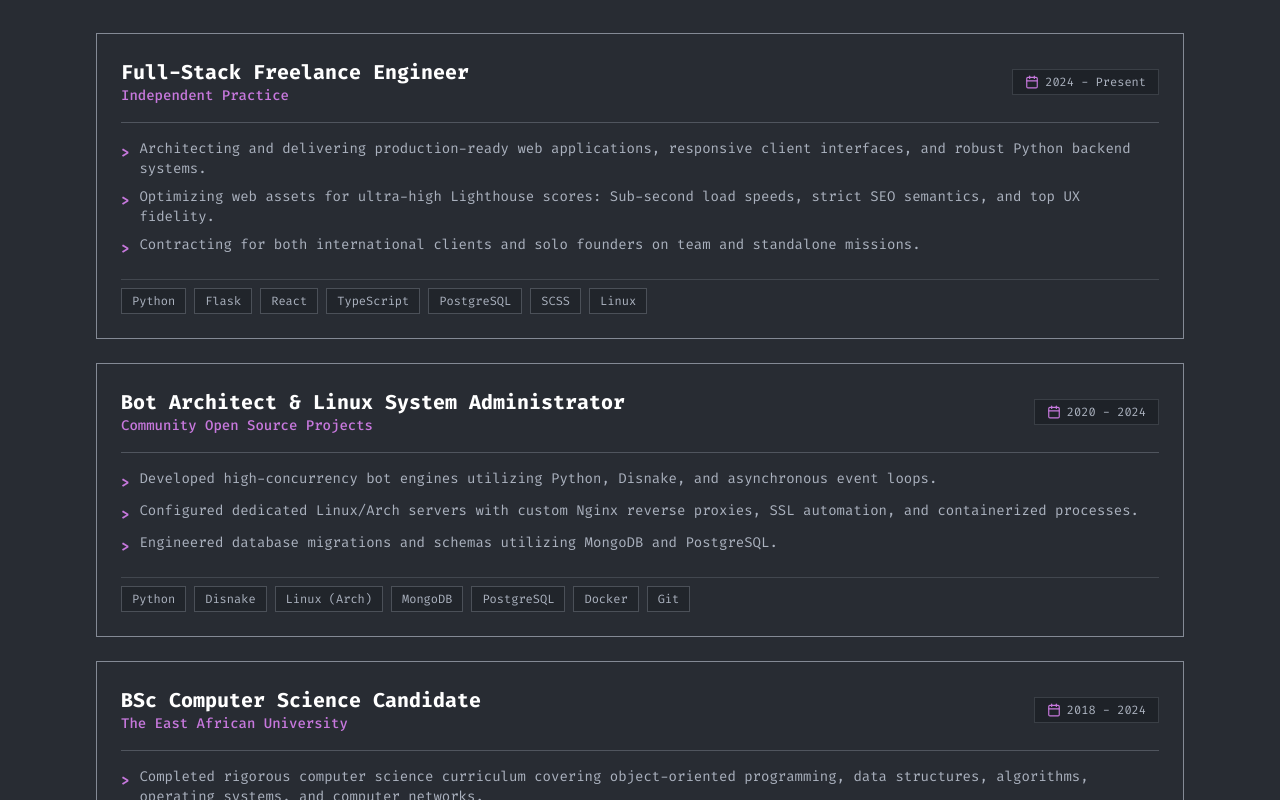
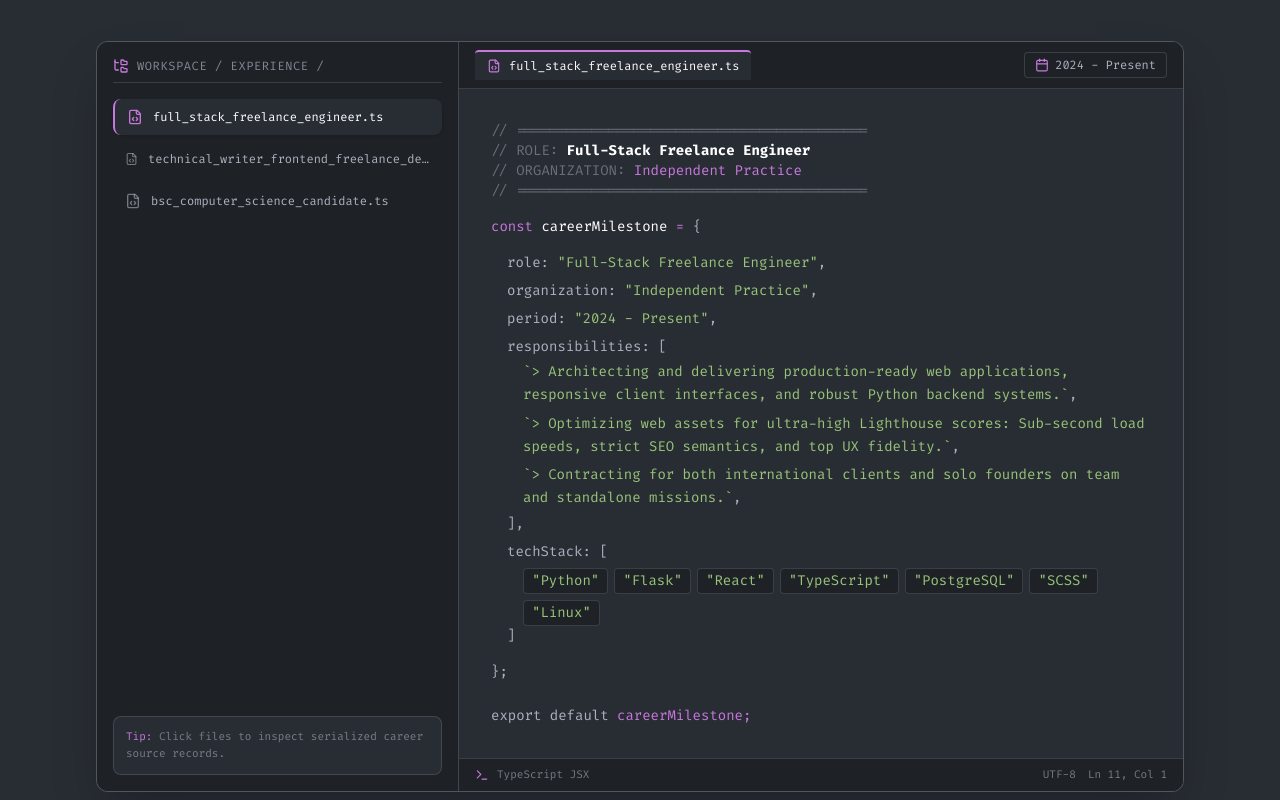
Before and after one commit to shepherd-bit/PORTFOLIO-1, a React (Vite) app: page / in a window 1280 px wide. Shown: the part 2940-3740 px from the top of the page. Built offline with nearby package versions, Linux system fonts and the light colour scheme.

Commit message:
Update Experience.tsx

```diff
--- a/src/components/Experience.tsx
+++ b/src/components/Experience.tsx
@@ -1,13 +1,41 @@
-import { Briefcase, GraduationCap, Calendar, CheckCircle2 } from 'lucide-react';
-import { experienceData } from '../data/portfolioData';
+import { useState } from 'react';
+import { FileCode, FolderTree, Terminal, Calendar } from 'lucide-react';
+import { experienceData as originalExperienceData } from '../data/portfolioData';
+
+// Custom override data to update the second role while keeping 1 and 3 intact
+const experienceData = originalExperienceData.map((item, index) => {
+  if (index === 1) {
+    return {
+      ...item,
+      role: "Technical Writer & Frontend Freelance Developer",
+      organization: "Private Contractors & Freelance Platforms",
+      description: [
+        "Crafting high-impact architectural documentation, API guides, and technical whitepapers for scaling tech startups.",
+        "Developing responsive, high-performance client-side interfaces and component libraries for international freelance clients.",
+        "Bridging complex system engineering concepts with clear, developer-friendly documentation and clean modular codebases."
+      ],
+      technologies: ["Markdown", "TypeScript", "React", "Tailwind CSS", "Git", "API Documentation"]
+    };
+  }
+  return item;
+});
+
+// Helper to map role titles to clean filename strings
+function getFilename(role: string): string {
+  return role.toLowerCase().replace(/[^a-z0-9]/g, '_').replace(/_+/g, '_') + '.ts';
+}
 
 export function Experience() {
+  const [activeFileIndex, setActiveFileIndex] = useState(0);
+  const activeItem = experienceData[activeFileIndex] || experienceData[0];
+  const currentFilename = getFilename(activeItem.role);
+
   return (
     <section id="experience" className="py-14 md:py-20 relative">
       <div className="max-w-6xl mx-auto px-4 sm:px-6 lg:px-8">
 
         {/* Section Header */}
-        <div className="flex items-center gap-4 mb-10">
+        <div className="flex items-center gap-4 mb-12">
           <div className="flex items-center gap-1">
             <span className="text-2xl sm:text-3xl font-bold text-[#C778DD]">#</span>
             <h2 className="text-2xl sm:text-3xl font-bold text-white tracking-wide">
@@ -18,51 +46,139 @@ export function Experience() {
           <div className="h-[1px] bg-[#C778DD] flex-grow max-w-xs opacity-80" />
         </div>
 
-        {/* Experience Timeline */}
-        <div className="space-y-6">
-          {experienceData.map((item, index) => (
-            <div
-              key={index}
-              className="border border-[#ABB2BF]/70 bg-[#282C33] p-6 hover:border-[#C778DD] transition-colors relative"
-            >
-              <div className="flex flex-col sm:flex-row sm:items-center justify-between gap-2 border-b border-[#ABB2BF]/30 pb-4 mb-4">
+        {/* Workspace Code Editor Container */}
+        <div className="border border-[#ABB2BF]/30 bg-[#282C33] rounded-xl overflow-hidden shadow-2xl grid grid-cols-1 lg:grid-cols-12">
+
+          {/* Sidebar / File Tree Explorer */}
+          <div className="lg:col-span-4 bg-[#1e2227] border-b lg:border-b-0 lg:border-r border-[#ABB2BF]/25 p-4 flex flex-col">
+            <div className="flex items-center gap-2 text-xs font-mono text-[#ABB2BF]/70 uppercase tracking-wider mb-4 pb-2 border-b border-[#ABB2BF]/20">
+              <FolderTree className="w-4 h-4 text-[#C778DD]" />
+              <span>workspace / experience /</span>
+            </div>
+
+            <div className="space-y-1.5">
+              {experienceData.map((item, index) => {
+                const isSelected = activeFileIndex === index;
+                const filename = getFilename(item.role);
+                return (
+                  <button
+                    key={index}
+                    onClick={() => setActiveFileIndex(index)}
+                    className={`w-full text-left px-3 py-2.5 rounded-lg transition-all duration-200 flex items-center gap-2.5 font-mono text-xs cursor-pointer ${
+                      isSelected
+                        ? 'bg-[#282C33] text-white border-l-2 border-[#C778DD] shadow-sm'
+                        : 'text-[#ABB2BF] hover:bg-[#282C33]/50 hover:text-white'
+                    }`}
+                  >
+                    <FileCode className={`w-4 h-4 ${isSelected ? 'text-[#C778DD]' : 'text-[#ABB2BF]/60'}`} />
+                    <span className="truncate">{filename}</span>
+                  </button>
+                );
+              })}
+            </div>
+
+            <div className="mt-auto pt-6 hidden lg:block">
+              <div className="bg-[#282C33] p-3 rounded-lg border border-[#ABB2BF]/20 text-[11px] font-mono text-[#ABB2BF]/60">
+                <span className="text-[#C778DD]">Tip:</span> Click files to inspect serialized career source records.
+              </div>
+            </div>
+          </div>
+
+          {/* Right Column: Syntax-Highlighted Code Editor Window */}
+          <div className="lg:col-span-8 flex flex-col bg-[#282C33]">
+
+            {/* Editor Tab Bar */}
+            <div className="bg-[#1e2227] border-b border-[#ABB2BF]/20 px-4 py-2 flex items-center justify-between text-xs font-mono">
+              <div className="flex items-center gap-2 bg-[#282C33] px-3 py-1.5 rounded-t border-t-2 border-[#C778DD] text-white">
+                <FileCode className="w-3.5 h-3.5 text-[#C778DD]" />
+                <span>{currentFilename}</span>
+              </div>
+              <div className="flex items-center gap-1.5 text-[#ABB2BF] bg-[#1e2227] px-2.5 py-1 rounded border border-[#ABB2BF]/20">
+                <Calendar className="w-3.5 h-3.5 text-[#C778DD]" />
+                <span>{activeItem.period}</span>
+              </div>
+            </div>
+
+            {/* Code Editor Body */}
+            <div className="p-6 md:p-8 font-mono text-xs sm:text-sm overflow-x-auto">
+
+              {/* Role Title Comment Header */}
+              <div className="text-[#ABB2BF]/50 mb-4">
+                // ==========================================
+                <br />
+                // ROLE: <span className="text-white font-bold">{activeItem.role}</span>
+                <br />
+                // ORGANIZATION: <span className="text-[#C778DD]">{activeItem.organization}</span>
+                <br />
+                // ==========================================
+              </div>
+
+              {/* Code Object Structure */}
+              <div className="space-y-4">
                 <div>
-                  <h3 className="text-lg sm:text-xl font-bold text-white flex items-center gap-2">
-                    {item.role}
-                  </h3>
-                  <p className="text-sm text-[#C778DD] font-medium">
-                    {item.organization}
-                  </p>
+                  <span className="text-[#C778DD]">const</span> <span className="text-white">careerMilestone</span> <span className="text-[#C778DD]">=</span> {'{'}
                 </div>
-                <div className="inline-flex items-center gap-1.5 text-xs text-[#ABB2BF] bg-[#1E2228] px-3 py-1 border border-[#ABB2BF]/20 self-start sm:self-auto font-mono">
-                  <Calendar className="w-3.5 h-3.5 text-[#C778DD]" />
-                  <span>{item.period}</span>
+
+                <div className="pl-4 space-y-2">
+                  <div>
+                    <span className="text-[#ABB2BF]">role:</span> <span className="text-[#98C379]">"{activeItem.role}"</span>,
+                  </div>
+                  <div>
+                    <span className="text-[#ABB2BF]">organization:</span> <span className="text-[#98C379]">"{activeItem.organization}"</span>,
+                  </div>
+                  <div>
+                    <span className="text-[#ABB2BF]">period:</span> <span className="text-[#98C379]">"{activeItem.period}"</span>,
+                  </div>
+
+                  {/* Responsibilities Block */}
+                  <div>
+                    <span className="text-[#ABB2BF]">responsibilities:</span> [
+                    <div className="pl-4 space-y-1.5 my-1">
+                      {activeItem.description.map((desc, dIdx) => (
+                        <div key={dIdx} className="text-[#ABB2BF] leading-relaxed">
+                          <span className="text-[#98C379]">`&gt; {desc}`</span>,
+                        </div>
+                      ))}
+                    </div>
+                    ],
+                  </div>
+
+                  {/* Technologies Stack Array */}
+                  <div>
+                    <span className="text-[#ABB2BF]">techStack:</span> [
+                    <div className="flex flex-wrap gap-1.5 pl-4 mt-1.5">
+                      {activeItem.technologies.map((tech) => (
+                        <span key={tech} className="text-[#98C379] bg-[#1e2227] px-2 py-0.5 rounded border border-[#ABB2BF]/20">
+                          "{tech}"
+                        </span>
+                      ))}
+                    </div>
+                    ]
+                  </div>
+                </div>
+
+                <div>{'};'}</div>
+                <div className="pt-2 text-[#C778DD]">
+                  <span className="text-[#ABB2BF]">export default</span> careerMilestone;
                 </div>
               </div>
 
-              {/* Bullet details */}
-              <ul className="space-y-2 mb-5 text-sm text-[#ABB2BF]">
-                {item.description.map((desc, dIdx) => (
-                  <li key={dIdx} className="flex items-start gap-2.5">
-                    <span className="text-[#C778DD] mt-1 shrink-0 font-bold">&gt;</span>
-                    <span>{desc}</span>
-                  </li>
-                ))}
-              </ul>
+            </div>
 
-              {/* Technologies Pill Row */}
-              <div className="flex flex-wrap gap-2 pt-2 border-t border-[#ABB2BF]/20 text-xs">
-                {item.technologies.map((tech) => (
-                  <span
-                    key={tech}
-                    className="border border-[#ABB2BF]/30 bg-[#21252B] px-2.5 py-1 text-[#ABB2BF] font-mono hover:text-white hover:border-[#C778DD] transition-colors"
-                  >
-                    {tech}
-                  </span>
-                ))}
+            {/* Editor Status Bar Footer */}
+            <div className="bg-[#1e2227] border-t border-[#ABB2BF]/20 px-4 py-2 mt-auto flex items-center justify-between text-[11px] font-mono text-[#ABB2BF]/60">
+              <div className="flex items-center gap-2">
+                <Terminal className="w-3.5 h-3.5 text-[#C778DD]" />
+                <span>TypeScript JSX</span>
+              </div>
+              <div className="flex items-center gap-3">
+                <span>UTF-8</span>
+                <span>Ln {activeItem.description.length + 8}, Col 1</span>
               </div>
             </div>
-          ))}
+
+          </div>
+
         </div>
 
       </div>
```
